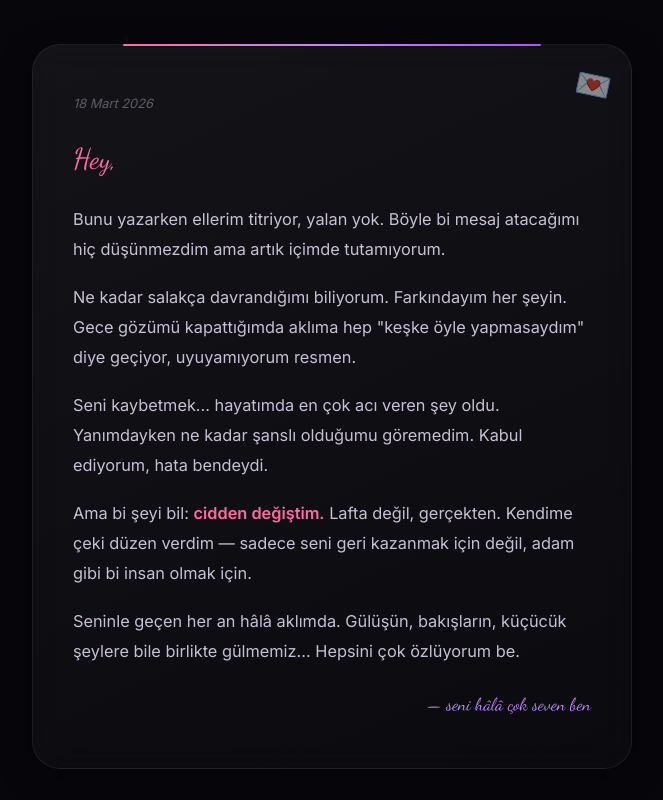
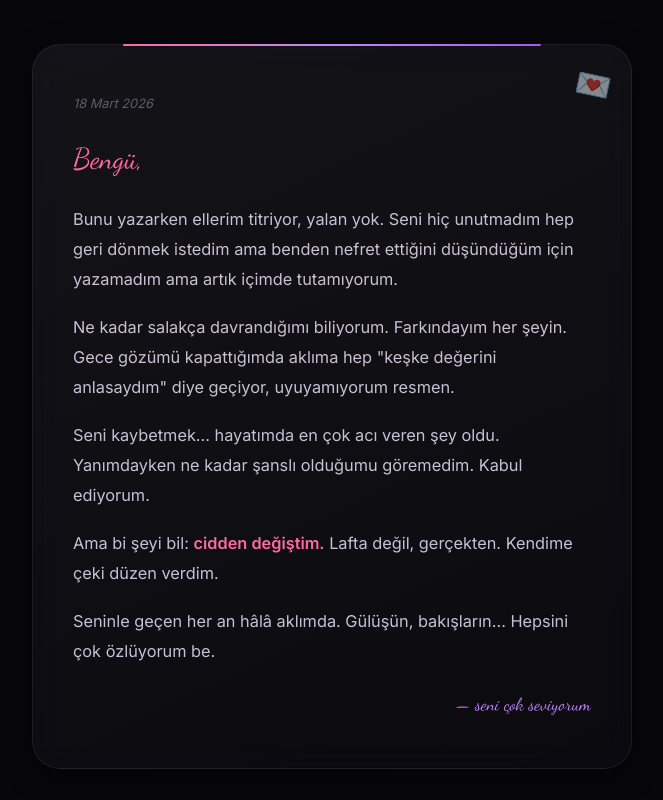
Before and after one commit to onurutku-dev/asdasd, a plain HTML site: page index.html in a window 1280 px wide. Shown: the part 820-1620 px from the top of the page, without its empty margins (308-971 px from the left). Drawn offline with nearby package versions, Linux system fonts and the light colour scheme; a web font is replaced by a local one.

Commit message:
Refactor HTML structure and update content

```diff
--- a/index.html
+++ b/index.html
@@ -1,5 +1,6 @@
 <!DOCTYPE html>
 <html lang="tr">
+
 <head>
     <meta charset="UTF-8">
     <meta name="viewport" content="width=device-width, initial-scale=1.0, maximum-scale=1.0, user-scalable=no">
@@ -7,9 +8,12 @@
     <meta name="description" content="Kalbimden gelen bir mesaj var senin için.">
     <link rel="preconnect" href="https://fonts.googleapis.com">
     <link rel="preconnect" href="https://fonts.gstatic.com" crossorigin>
-    <link href="https://fonts.googleapis.com/css2?family=Playfair+Display:ital,wght@0,400;0,700;1,400;1,700&family=Inter:wght@300;400;500;600&family=Dancing+Script:wght@400;500;600;700&display=swap" rel="stylesheet">
+    <link
+        href="https://fonts.googleapis.com/css2?family=Playfair+Display:ital,wght@0,400;0,700;1,400;1,700&family=Inter:wght@300;400;500;600&family=Dancing+Script:wght@400;500;600;700&display=swap"
+        rel="stylesheet">
     <link rel="stylesheet" href="style.css">
 </head>
+
 <body>
     <!-- Floating Hearts Background -->
     <div class="hearts-container" id="heartsContainer"></div>
@@ -32,7 +36,7 @@
             <button class="cta-button fade-in delay-2" id="startBtn">
                 <span>Mektubu Aç</span>
                 <svg width="20" height="20" viewBox="0 0 24 24" fill="none" stroke="currentColor" stroke-width="2">
-                    <path d="M12 5v14M19 12l-7 7-7-7"/>
+                    <path d="M12 5v14M19 12l-7 7-7-7" />
                 </svg>
             </button>
         </div>
@@ -49,32 +53,32 @@
             <div class="letter-paper">
                 <div class="letter-stamp">💌</div>
                 <div class="letter-date">18 Mart 2026</div>
-                <div class="letter-greeting">Hey,</div>
+                <div class="letter-greeting">Bengü,</div>
                 <div class="letter-body">
                     <p class="letter-paragraph reveal">
-                        Bunu yazarken ellerim titriyor, yalan yok. Böyle bi mesaj atacağımı hiç
-                        düşünmezdim ama artık içimde tutamıyorum.
+                        Bunu yazarken ellerim titriyor, yalan yok. Seni hiç unutmadım hep geri
+                        dönmek istedim ama benden nefret ettiğini düşündüğüm için yazamadım
+                        ama artık içimde tutamıyorum.
                     </p>
                     <p class="letter-paragraph reveal">
                         Ne kadar salakça davrandığımı biliyorum. Farkındayım her şeyin.
-                        Gece gözümü kapattığımda aklıma hep "keşke öyle yapmasaydım" diye
+                        Gece gözümü kapattığımda aklıma hep "keşke değerini anlasaydım" diye
                         geçiyor, uyuyamıyorum resmen.
                     </p>
                     <p class="letter-paragraph reveal">
                         Seni kaybetmek... hayatımda en çok acı veren şey oldu. Yanımdayken
-                        ne kadar şanslı olduğumu göremedim. Kabul ediyorum, hata bendeydi.
+                        ne kadar şanslı olduğumu göremedim. Kabul ediyorum.
                     </p>
                     <p class="letter-paragraph reveal">
                         Ama bi şeyi bil: <strong>cidden değiştim.</strong> Lafta değil, gerçekten.
-                        Kendime çeki düzen verdim — sadece seni geri kazanmak için değil,
-                        adam gibi bi insan olmak için.
+                        Kendime çeki düzen verdim.
                     </p>
                     <p class="letter-paragraph reveal">
-                        Seninle geçen her an hâlâ aklımda. Gülüşün, bakışların, küçücük
-                        şeylere bile birlikte gülmemiz... Hepsini çok özlüyorum be.
+                        Seninle geçen her an hâlâ aklımda. Gülüşün, bakışların...
+                        Hepsini çok özlüyorum be.
                     </p>
                 </div>
-                <div class="letter-signature reveal">— seni hâlâ çok seven ben</div>
+                <div class="letter-signature reveal">— seni çok seviyorum</div>
             </div>
         </div>
     </section>
@@ -91,7 +95,8 @@
                 <div class="memory-content">
                     <span class="memory-emoji">🌅</span>
                     <h3>İlk Karşılaştığımız An</h3>
-                    <p>O gün bi şey değişti bende. Seni gördüm ve dünyam alt üst oldu. O anı ömür boyu hatırlayacağım.</p>
+                    <p>O gün bi şey değişti bende. Seni gördüm ve dünyam alt üst oldu. Koroda göz göze geldiğimiz o günü
+                        ömür boyu unutmayacağım.</p>
                 </div>
             </div>
 
@@ -100,7 +105,8 @@
                 <div class="memory-content">
                     <span class="memory-emoji">😂</span>
                     <h3>Saçma Sapan Gülmelerimiz</h3>
-                    <p>En saçma şeylere saatlerce gülerdik ya, hiç kimseyle öyle gülmedim. Seninle her şey eğlenceliydi abi.</p>
+                    <p>En saçma şeylere saatlerce gülerdik ya, hiç kimseyle öyle gülmedim. Seninle her şey eğlenceliydi
+                        abi.</p>
                 </div>
             </div>
 
@@ -118,7 +124,8 @@
                 <div class="memory-content">
                     <span class="memory-emoji">💫</span>
                     <h3>Bize Söz Verdiğimiz An</h3>
-                    <p>Hep birlikte olacağız demiştik. Ben hâlâ o sözün arkasındayım. Bi şans daha ver, bu sefer tutacağım.</p>
+                    <p>Hep birlikte olacağız demiştik. Ben hâlâ o sözün arkasındayım. Bi şans daha ver, bu sefer
+                        tutacağım.</p>
                 </div>
             </div>
         </div>
@@ -181,7 +188,8 @@
                 <div class="promise-card reveal">
                     <div class="promise-icon">🔥</div>
                     <h3>Vazgeçmeyeceğim</h3>
-                    <p>Zor zamanlar olacak, biliyorum. Ama bu sefer kaçmayacağım, birlikte aşacağız.</p>
+                    <p>Sen benden ne kadar nefret de etsen, beni sevmesen de seni rahatsız etmeyecek şekilde kendi
+                        içimde seni seveceğim. Olmuyor diye vazgeçecek değil, olsun diye dua edeceğim.</p>
                 </div>
             </div>
         </div>
@@ -242,4 +250,5 @@
 
     <script src="script.js"></script>
 </body>
+
 </html>
```
